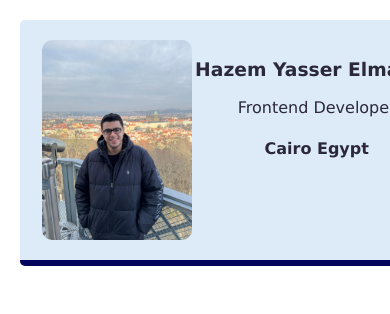
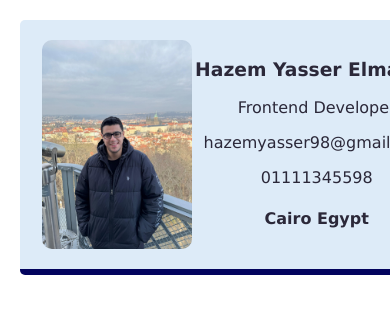
Before and after one commit to hazemyasser98-spec/Business-card, a website built with Vite: page index.html in a window 390 px wide. Shown: the top 314 px of the page. Built offline with nearby package versions, Linux system fonts and the light colour scheme.

Commit message:
Add email and phone number to index.html

```diff
--- a/index.html
+++ b/index.html
@@ -8,6 +8,8 @@
             <div >
                 <h3>Hazem Yasser Elmahdy</h3>
                 <p>Frontend Developer</p>
+                <p> hazemyasser98@gmail.com</p>
+                <p>01111345598</p>
                 <h4>Cairo Egypt</h4>
             </div>
         </div>
```
